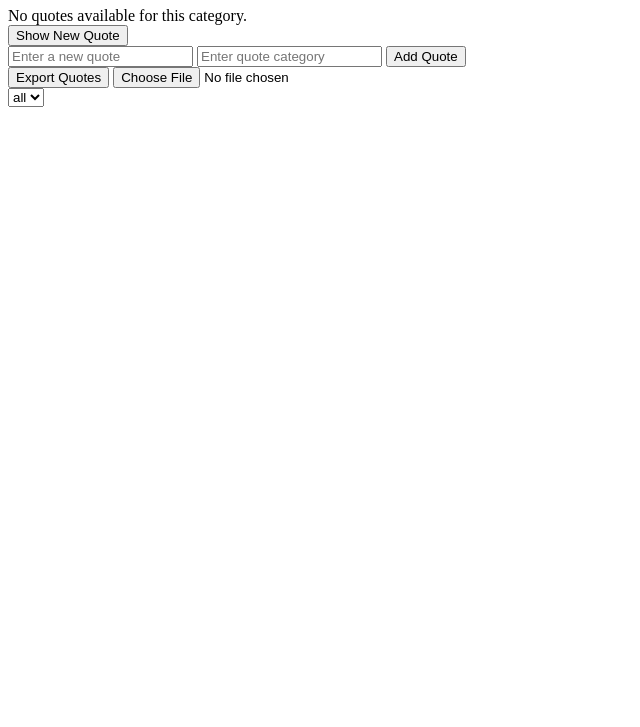
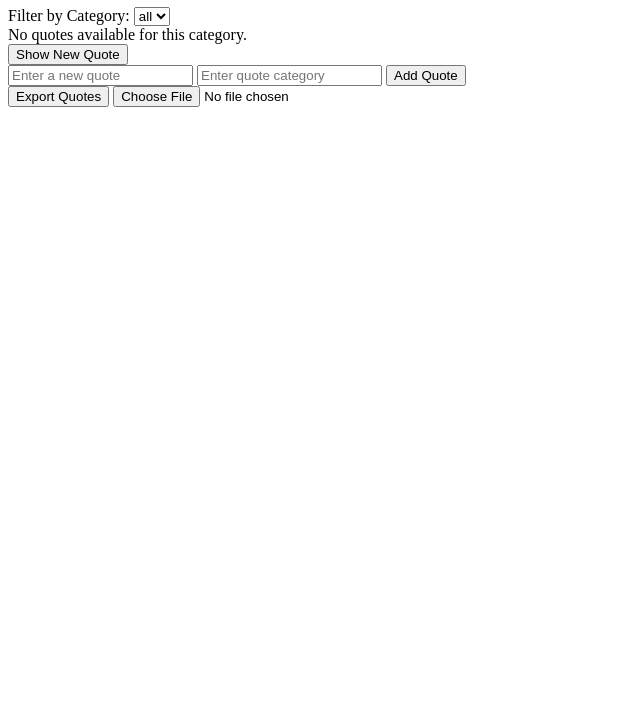
Before and after one commit to sholismax/alx_fe_javascript, a plain HTML site: page dom-manipulation/index.html in a window 1280 px wide. Shown: the part 73-800 px from the top of the page, without its empty margins (0-640 px from the left). Drawn offline with Linux system fonts and the light colour scheme.

Commit message:
lastest update

```diff
--- a/dom-manipulation/index.html
+++ b/dom-manipulation/index.html
@@ -7,6 +7,12 @@
 </head>
 <body>
     <h1>Dynamic Quote Generator</h1>
+
+    <!-- Category Filter -->
+    <label for="categoryFilter">Filter by Category:</label>
+    <select id="categoryFilter" onchange="filterQuotes()">
+        <option value="all">All Categories</option>
+    </select>
 
     <!-- Quote display -->
     <div id="quoteDisplay"></div>
@@ -26,10 +32,5 @@
     </div>
 
     <script src="script.js"></script>
-
-    <select id="categoryFilter" onchange="filterQuotes()">
-    <option value="all">All Categories</option>
-    <!-- Dynamically populated categories -->
-  </select>
 </body>
 </html>
```
